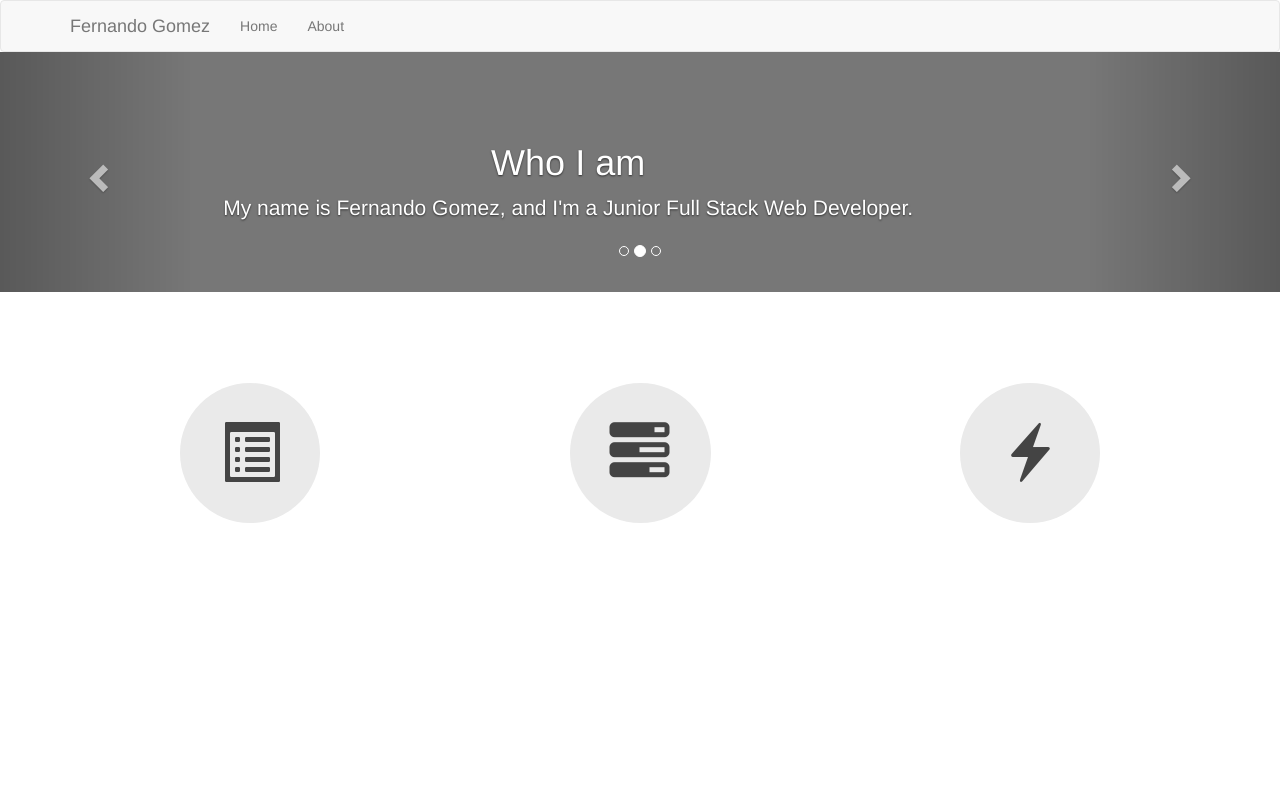
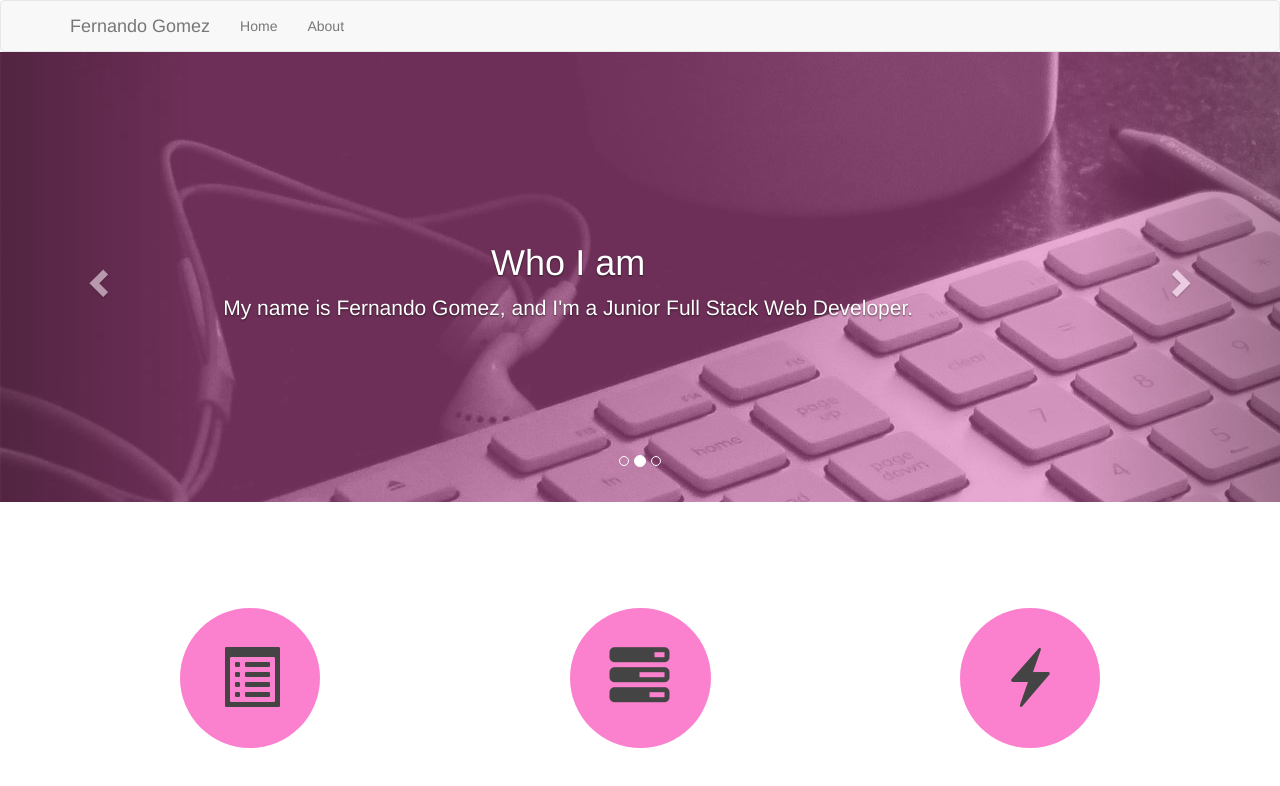
Before and after one commit to fhergomez/HTMLPortfolioProject, a website: page src/index.html in a window 1280 px wide. Drawn offline with nearby package versions, Linux system fonts and the light colour scheme.

Commit message:
add image & color to carousel

```diff
--- a/src/index.html
+++ b/src/index.html
@@ -2,10 +2,10 @@
 <html lang="en">
 <head>
   <meta charset="UTF-8">
-  <meta name="viewport" content="width=device-width; initial-scale=1.0; maximum-scale=1.0;">
+  <meta name="viewport" content="width=device-width initial-scale=1.0 maximum-scale=1.0">
   <link rel="stylesheet" href="https://maxcdn.bootstrapcdn.com/bootstrap/3.3.7/css/bootstrap.min.css" integrity="sha384-BVYiiSIFeK1dGmJRAkycuHAHRg32OmUcww7on3RYdg4Va+PmSTsz/K68vbdEjh4u" crossorigin="anonymous">
   <link rel="stylesheet" href="main.css">
-  <title>Bootstrap Portfolio</title>
+  <title>HTML Portfolio</title>
 </head>
 <body>
 
--- a/src/main.css
+++ b/src/main.css
@@ -10,8 +10,9 @@
 
 /* Carousel base class */
 .carousel {
-  height: 240px;
-  margin-bottom: 30px;
+  height: 450px;
+  margin-bottom: 45px;
+  background: url("images/cover.jpg") no-repeat;
 }
 /* Since positioning the image, we need to help out the caption */
 .carousel-caption {
@@ -20,24 +21,32 @@
 
 /* Declare heights because of positioning of img element */
 .carousel .item {
-  height: 240px;
-  background-color: #777;
+  height: 450px;
+  background-color: rgba(248, 45, 174, 0.3);
 }
 .carousel-inner > .item > img {
   position: absolute;
   top: 0;
   left: 0;
   min-width: 100%;
-  height: 240px;
+  height: 450px;
 }
 
 @media (min-width: 768px) {
 
   /* Bump up size of carousel content */
   .carousel-caption p {
-    margin-bottom: 20px;
+    margin-bottom: 130px;
     font-size: 21px;
     line-height: 1.4;
+  }
+
+}
+
+@media (max-width: 767px) {
+
+  .carousel-caption p {
+    margin-bottom: 130px;
   }
 
 }
@@ -56,7 +65,7 @@
 
 .marketing .col-md-4 .glyphicon {
   font-size: 60px;
-  background-color: #EAEAEA;
+  background-color: rgba(248, 45, 174, 0.6);
   border-radius: 50%;
   padding: 40px;
   color: #444;
```
Also changed, not shown: src/images/cover.jpg (added).
